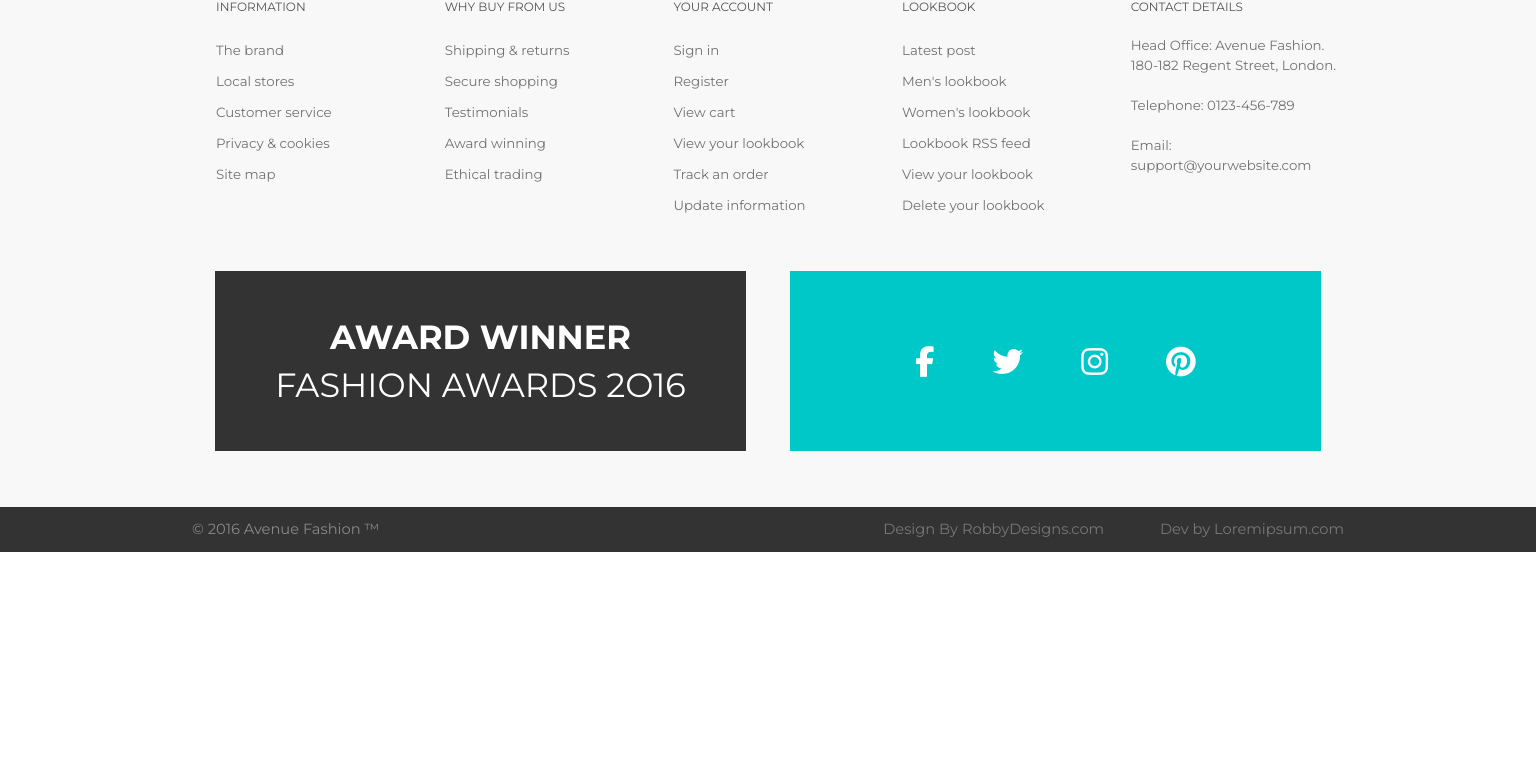
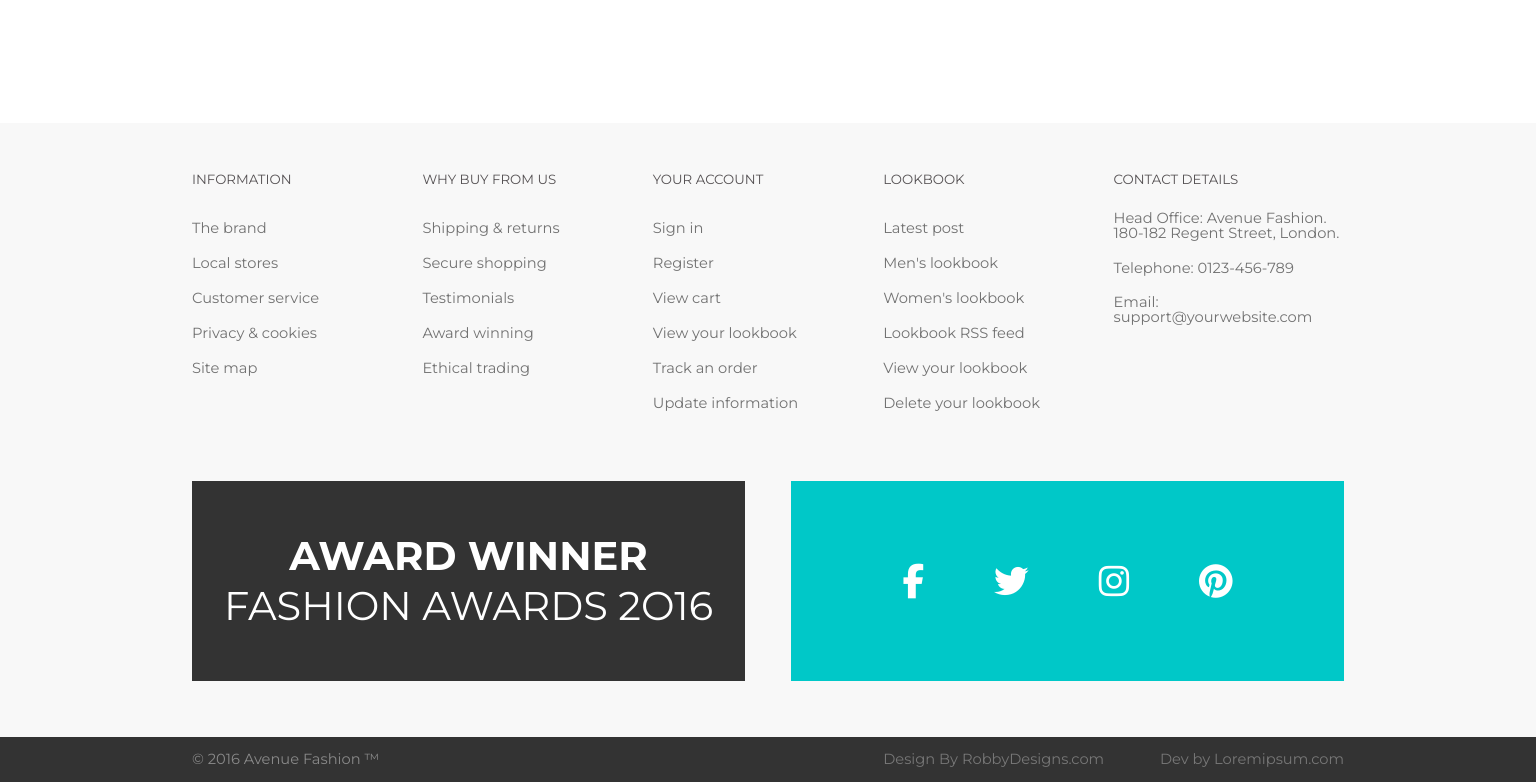
Before and after one commit to jo-cassone/jo-cassone.github.io, a PHP site: page / in a window 1536 px wide. Shown: the part 1540-2322 px from the top of the page. Before the commit the page ends 2092 px from the top, so only its background shows below. Run offline with PHP 8.4, Linux system fonts and the light colour scheme; some libraries are stand-ins or nearby versions.

Commit message:
Update local.css

```diff
--- a/local-stores/assets/css/local.css
+++ b/local-stores/assets/css/local.css
@@ -579,102 +579,6 @@ footer {
 }
 /*Fin Footer*/
 /*Inicio Media(Responsive)*/
-@media screen and (min-width: 1400px) {
-  .header-top {
-    padding: 0 348px 0 300px;
-  }
-  .nav {
-    padding: 0 64px;
-  }
-  .nav h1 {
-    font-size: 20pt;
-    padding-left: 15px;
-  }
-  .nav-contents {
-    right: 175px;
-  }
-  .nav-contents li {
-    margin-right: 30px;
-  }
-  .submenu-box-l {
-    right: -190px;
-  }
-  .nav-contents .search-box {
-    right: -37%;
-  }
-  .bg-header {
-    height: 80%;
-  }
-  .bg-header img {
-    height: 100%;
-  }
-  .text-zone {
-    height: 340px;
-    padding: 50px 0;
-  }
-  .section-map {
-    height: 90%;
-    margin: 30px 0 95px 0;
-  }
-  .section-map img {
-    width: 64%;
-    padding: 0 20px 0 0;
-  }
-  .map-text {
-    height: 20%;
-    padding: 30px 0;
-    line-height: 20px;
-  }
-  .map-text h4 {
-    font-size: 11pt;
-  }
-  .map-text p {
-    font-size: 9pt;
-  }
-  .direction {
-    line-height: 12px;
-  }
-  #icon-d {
-    top: 13px;
-  }
-  .rrss {
-    padding-top: 35px;
-  }
-  .column-foo {
-    width: 77%;
-  }
-  .sec-foo {
-    width: 16%;
-    margin-bottom: 50px;
-  }
-  .sec-foo h4 {
-    padding-bottom: 22px;
-    font-size: 9pt;
-  }
-  .sec-foo a {
-    line-height: 31px;
-    font-size: 10pt;
-  }
-  .footer-container {
-    width: 72%;
-    height: 180px;
-  }
-  .sec-foo-end-list-element {
-    font-size: 10pt;
-    line-height: 20px;
-    width: 117%;
-  }
-  .footer-award-container {
-    line-height: 48px;
-    font-size: 210%;
-  }
-  .footer-social-media i {
-    margin: 0 29px;
-  }
-  #icon-foo {
-    font-size: 23pt;
-  }
-}
 @media (max-width: 1200px) {
   .nav {
     padding: 0 23px;
```
